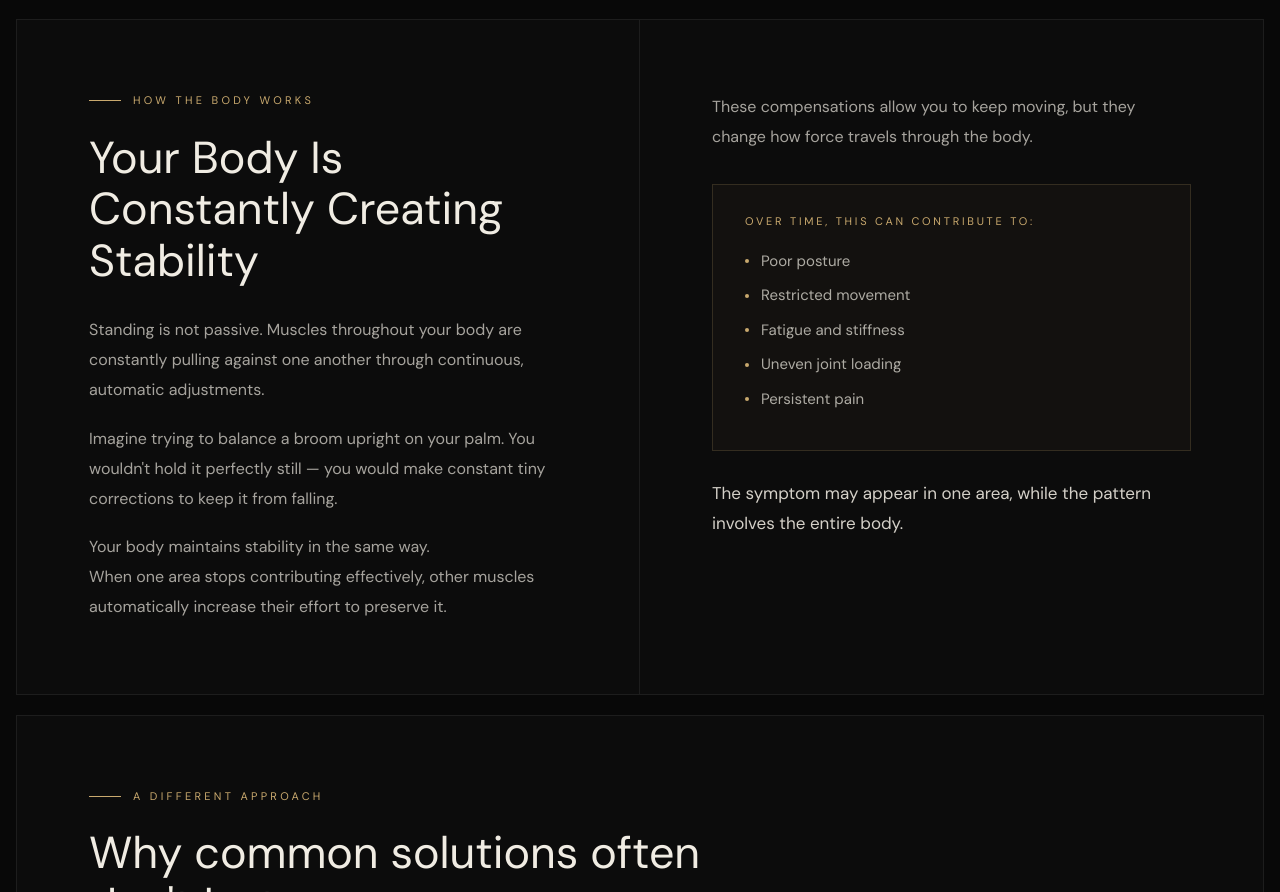
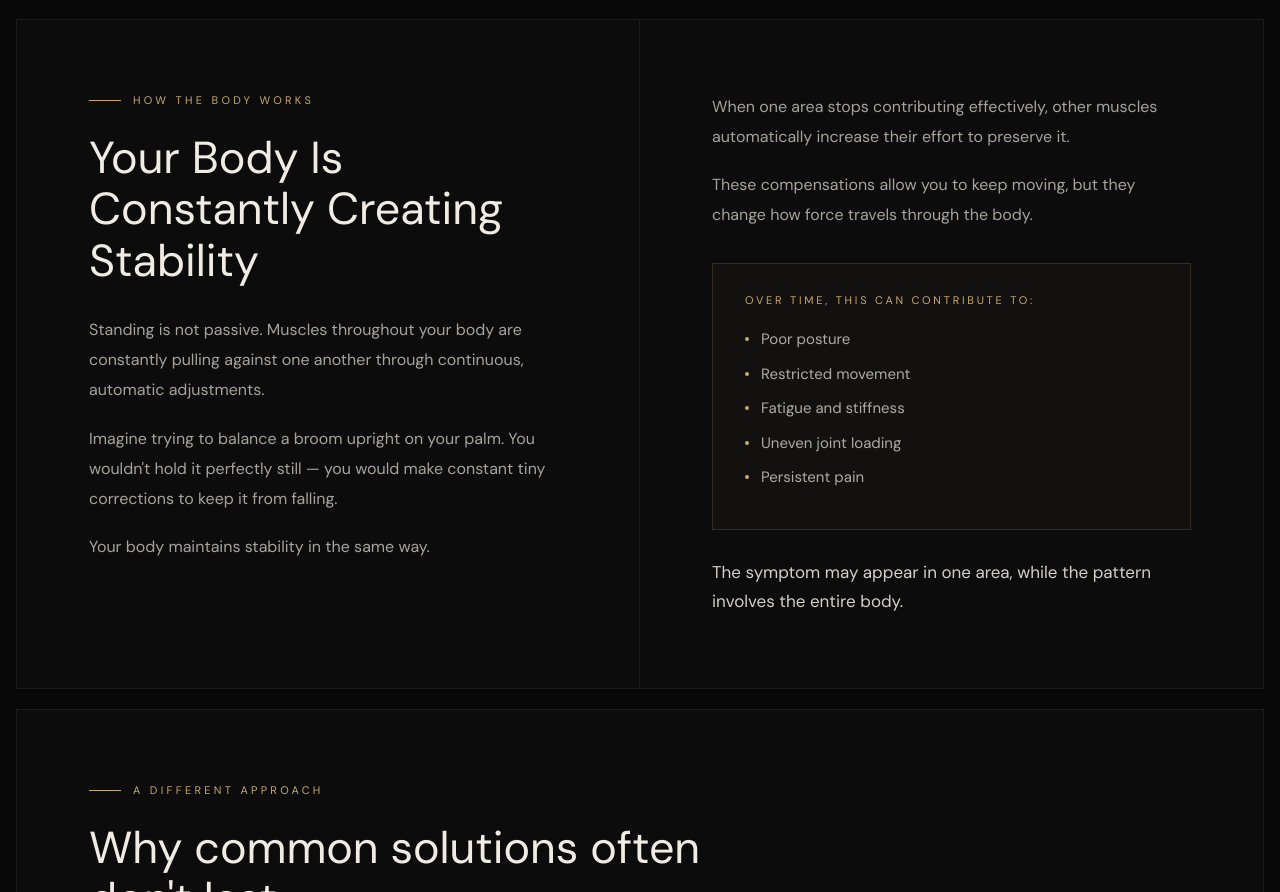
Before and after one commit to corrigarton/Landing-Page, a React (Vite) app: page / in a window 1280 px wide. Shown: the part 2152-3044 px from the top of the page. Built offline with nearby package versions, Linux system fonts and the light colour scheme; the HTML template or start-up script is replaced by a standard one; a web font is replaced by a local one.

Commit message:
Move paragraph to a new position in App.tsx

```diff
--- a/src/App.tsx
+++ b/src/App.tsx
@@ -616,14 +616,14 @@ function StabilitySection() {
               <p style={{ color: 'rgba(240,236,227,0.68)', lineHeight: 1.88 }}>
                 Your body maintains stability in the same way.
               </p>
-              <p style={{ color: 'rgba(240,236,227,0.68)', lineHeight: 1.88 }}>
-                When one area stops contributing effectively, other muscles automatically increase their effort to preserve it.
-              </p>
             </Reveal>
           </div>
 
           <div style={{ padding: 'clamp(36px, 6vw, 72px)' }}>
             <Reveal delay={80}>
+              <p style={{ color: 'rgba(240,236,227,0.68)', lineHeight: 1.88, marginBottom: '18px' }}>
+                When one area stops contributing effectively, other muscles automatically increase their effort to preserve it.
+              </p>
               <p style={{ color: 'rgba(240,236,227,0.68)', lineHeight: 1.88, marginBottom: '32px' }}>
                 These compensations allow you to keep moving, but they change how force travels through the body.
               </p>
```
